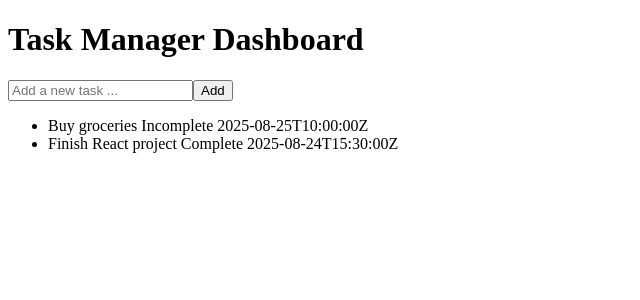
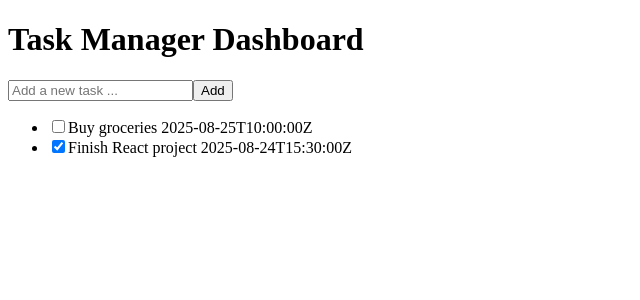
Before and after one commit to ChauNgo1106/task-manager-dashboard, a React (Create React App) app: page / in a window 1280 px wide. Shown: the top 300 px of the page, without its empty margins (0-640 px from the left). Built offline with nearby package versions, Linux system fonts and the light colour scheme.

Commit message:
Update status implementation

```diff
--- a/src/App.jsx
+++ b/src/App.jsx
@@ -17,11 +17,19 @@ const App = () => {
     };
     setTasks([newTask, ...tasks]);
   };
+
+  const handleOnToggle = (id) => {
+    setTasks(
+      tasks.map((task) =>
+        task.id === id ? { ...task, status: !task.status } : task
+      )
+    );
+  };
   return (
     <div>
       <h1>Task Manager Dashboard</h1>
       <TaskForm onAdd={addTask} />
-      <TaskList tasks={tasks} />
+      <TaskList tasks={tasks} onToggle={handleOnToggle} />
     </div>
   );
 };
--- a/src/components/TaskItem.jsx
+++ b/src/components/TaskItem.jsx
@@ -1,10 +1,13 @@
-function TaskItem({ task }) {
+function TaskItem({ task, onToggle }) {
   return (
-    <div>
-      <li>
-        {task.title} {task.status ? "Complete" : "Incomplete"} {task.createdAt}
-      </li>
-    </div>
+    <li>
+      <input
+        type="checkbox"
+        checked={task.status}
+        onChange={() => onToggle(task.id)}
+      />
+      {task.title} {task.createdAt}
+    </li>
   );
 }
 export default TaskItem;
--- a/src/components/TaskList.jsx
+++ b/src/components/TaskList.jsx
@@ -1,10 +1,10 @@
 import TaskItem from "./TaskItem";
 
-function TaskList({ tasks }) {
+function TaskList({ tasks, onToggle }) {
   return (
     <ul>
       {tasks.map((task) => {
-        return <TaskItem task={task} key={task.id} />;
+        return <TaskItem task={task} key={task.id} onToggle={onToggle} />;
       })}
     </ul>
   );
```
